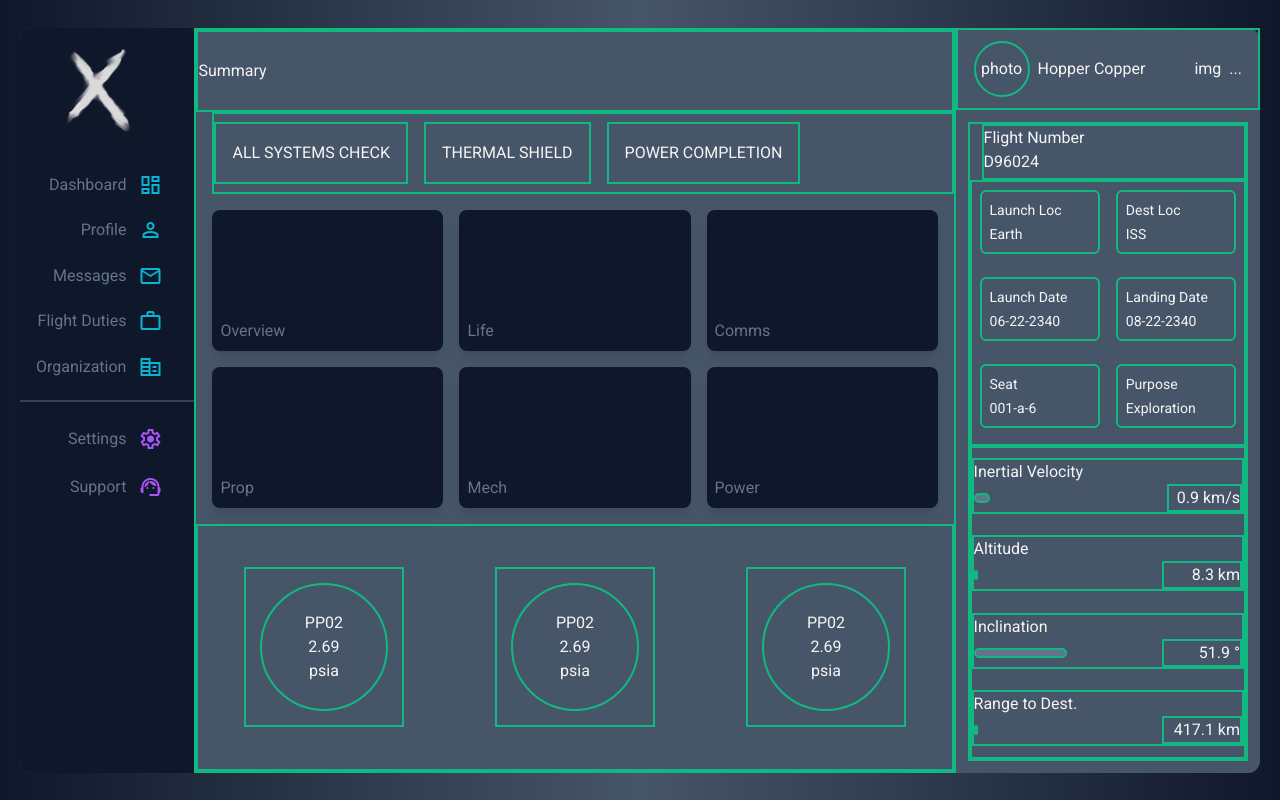
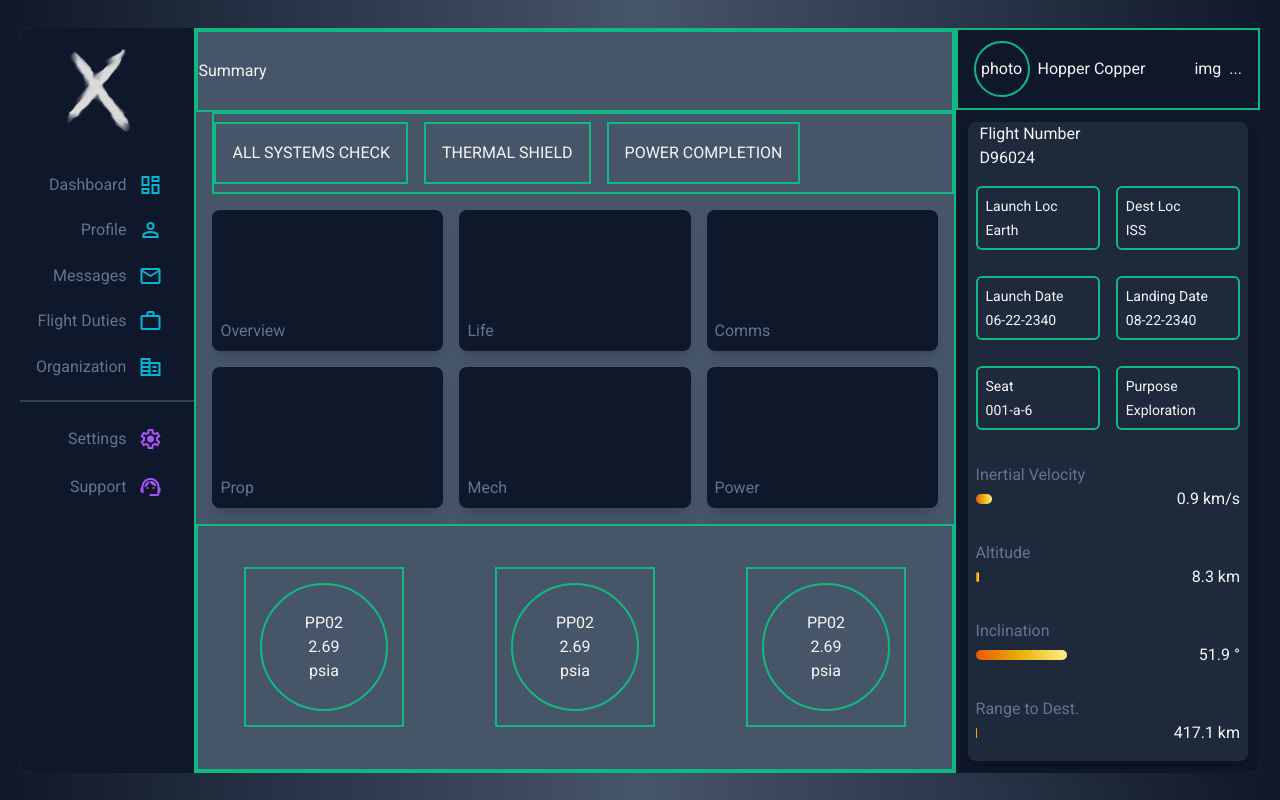
Before and after one commit to kb-git-hub/admin-dashboard, a website: page src/index.html in a window 1280 px wide. Drawn offline with nearby package versions, Linux system fonts and the light colour scheme.

Commit message:
Update MORE CSS

```diff
--- a/src/index.html
+++ b/src/index.html
@@ -156,7 +156,7 @@ bg-gradient-to-r from-slate-900 via-slate-600 to-slate-900
             </div>
         </div>
 
-        <div class="dashRightContent grid grid-rows-main">
+        <div class="dashRightContent grid grid-rows-main bg-slate-900 rounded-r-xl">
             <div class="user layoutBorder row-span-1 flex items-center justify-between">
 
                 <div class=" ml-4 flex justify-around items-center gap-2">
@@ -171,15 +171,15 @@ bg-gradient-to-r from-slate-900 via-slate-600 to-slate-900
                 </div>
             </div>
 
-            <div class="flightDetails border-2  row-start-2 row-end-[-1]
-            flex flex-col min-w-[280px] layoutBorder
-            m-3
+            <div class="flightDetails  row-start-2 row-end-[-1]
+            flex flex-col min-w-[280px] shadow-lg bg-slate-800
+            m-3 rounded-lg
             ">
-                <div class="flightNumber layoutBorder h-14 ml-3 ">
+                <div class="flightNumber h-14 ml-3 ">
                     <div>Flight Number</div>
                     <div>D96024</div>
                 </div>
-                <div class="flightItinerary layoutBorder grow
+                <div class="flightItinerary  grow
                 grid grid-cols-2
                 ">
                     <div class="layoutBorder itineraryCards">
@@ -208,52 +208,52 @@ bg-gradient-to-r from-slate-900 via-slate-600 to-slate-900
                     </div>
                 </div>
 
-                <div class="flightMetrics layoutBorder grow-[4] flex flex-col justify-around">
+                <div class="flightMetrics grow-[4] flex flex-col justify-around px-2">
 
-                    <div class="layoutBorder">
-                        <div>Inertial Velocity</div>
+                    <div class="">
+                        <div class="text-slate-500">Inertial Velocity</div>
                         <div class="flex justify-between items-center  ">
                             <div class=" flex-grow mr-2 flex">
-                                <div id="inertialVelocity" class=" h-[10px] bg-slate-500 rounded-md layoutBorder ">
+                                <div id="inertialVelocity" class="flightSliders ">
                                 </div>
                             </div>
-                            <div id="inertialVelocityDigits" class="layoutBorder shrink-0 w-[75px] flex justify-end ">
+                            <div id="inertialVelocityDigits" class=" shrink-0 w-[75px] flex justify-end ">
                                 km/s</div>
                         </div>
                     </div>
 
-                    <div class="layoutBorder">
-                        <div>Altitude</div>
+                    <div class="">
+                        <div class="text-slate-500">Altitude</div>
                         <div class="flex justify-between items-center ">
                             <div class=" flex-grow mr-2 flex">
-                                <div id="altitude" class=" h-[10px] bg-slate-500 rounded-md layoutBorder ">
+                                <div id="altitude" class=" flightSliders ">
                                 </div>
                             </div>
-                            <div id="altitudeDigits" class="layoutBorder shrink-0 w-[80px] flex justify-end ">
+                            <div id="altitudeDigits" class=" shrink-0 w-[80px] flex justify-end ">
                                 km</div>
                         </div>
                     </div>
 
-                    <div class="layoutBorder">
-                        <div>Inclination</div>
+                    <div class="">
+                        <div class="text-slate-500">Inclination</div>
                         <div class="flex justify-between items-center ">
                             <div class=" flex-grow mr-2 flex">
-                                <div id="inclination" class=" h-[10px] bg-slate-500 rounded-md layoutBorder ">
+                                <div id="inclination" class="flightSliders ">
                                 </div>
                             </div>
-                            <div id="inclinationDigits" class="layoutBorder shrink-0 w-[80px] flex justify-end ">
+                            <div id="inclinationDigits" class=" shrink-0 w-[80px] flex justify-end ">
                                 °</div>
                         </div>
                     </div>
 
-                    <div class="layoutBorder">
-                        <div>Range to Dest.</div>
+                    <div class="">
+                        <div class="text-slate-500">Range to Dest.</div>
                         <div class="flex justify-between items-center ">
                             <div class=" flex-grow mr-2 flex">
-                                <div id="range" class=" h-[10px] bg-slate-500 rounded-md layoutBorder ">
+                                <div id="range" class="flightSliders ">
                                 </div>
                             </div>
-                            <div id="rangeDigits" class="layoutBorder shrink-0 w-[80px] flex justify-end ">
+                            <div id="rangeDigits" class=" shrink-0 w-[80px] flex justify-end ">
                                 km</div>
                         </div>
                     </div>
--- a/src/input.css
+++ b/src/input.css
@@ -58,3 +58,11 @@ body {
         @apply text-end grow mr-3 text-slate-500 hover:text-white
     }
 }
+
+
+@layer components {
+    .flightSliders {
+        @apply h-[10px] rounded-md
+        bg-gradient-to-r from-orange-600 via-yellow-500 to-yellow-200
+    }
+}
```
Also changed, not shown: dist/output.css.
